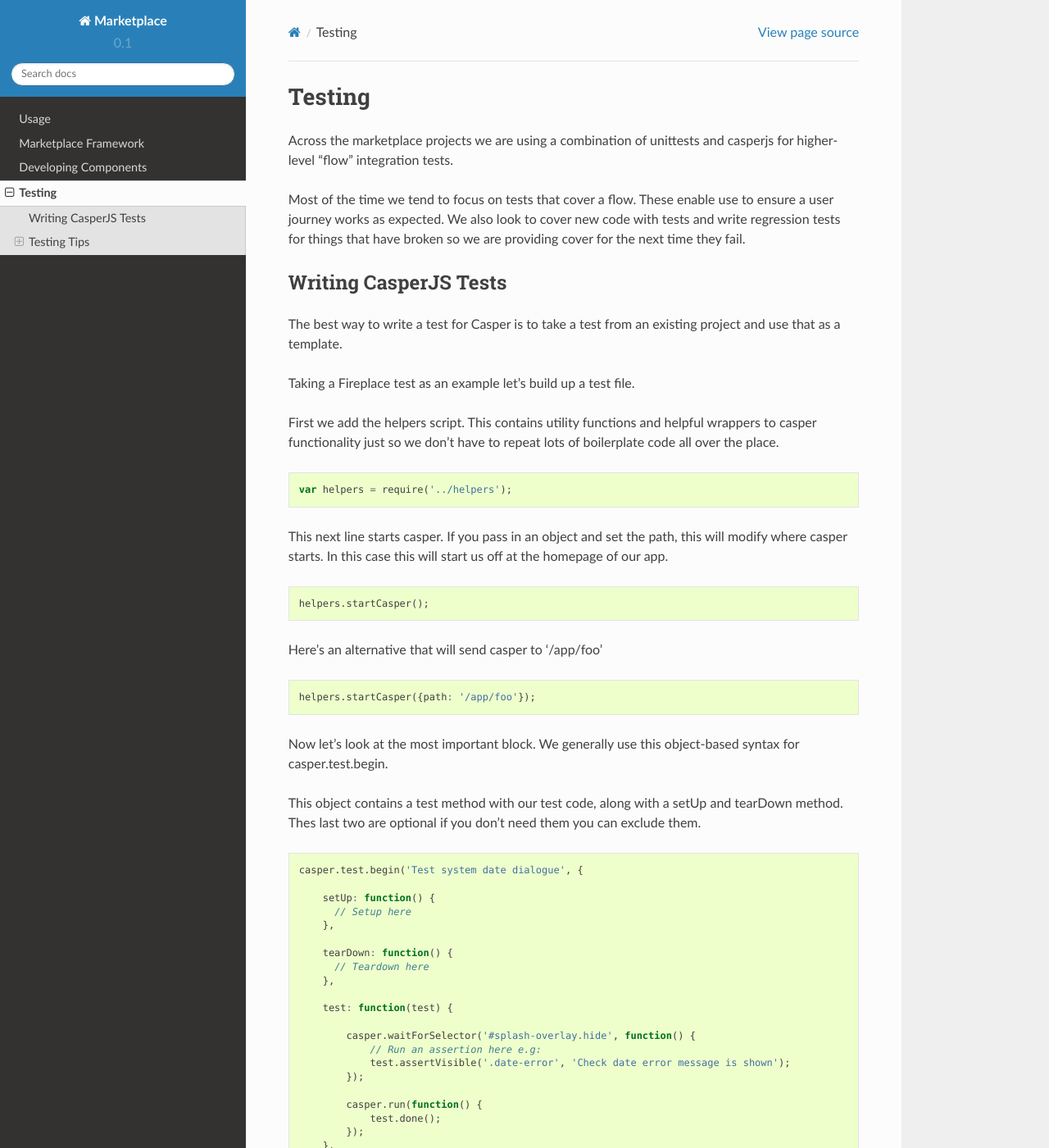
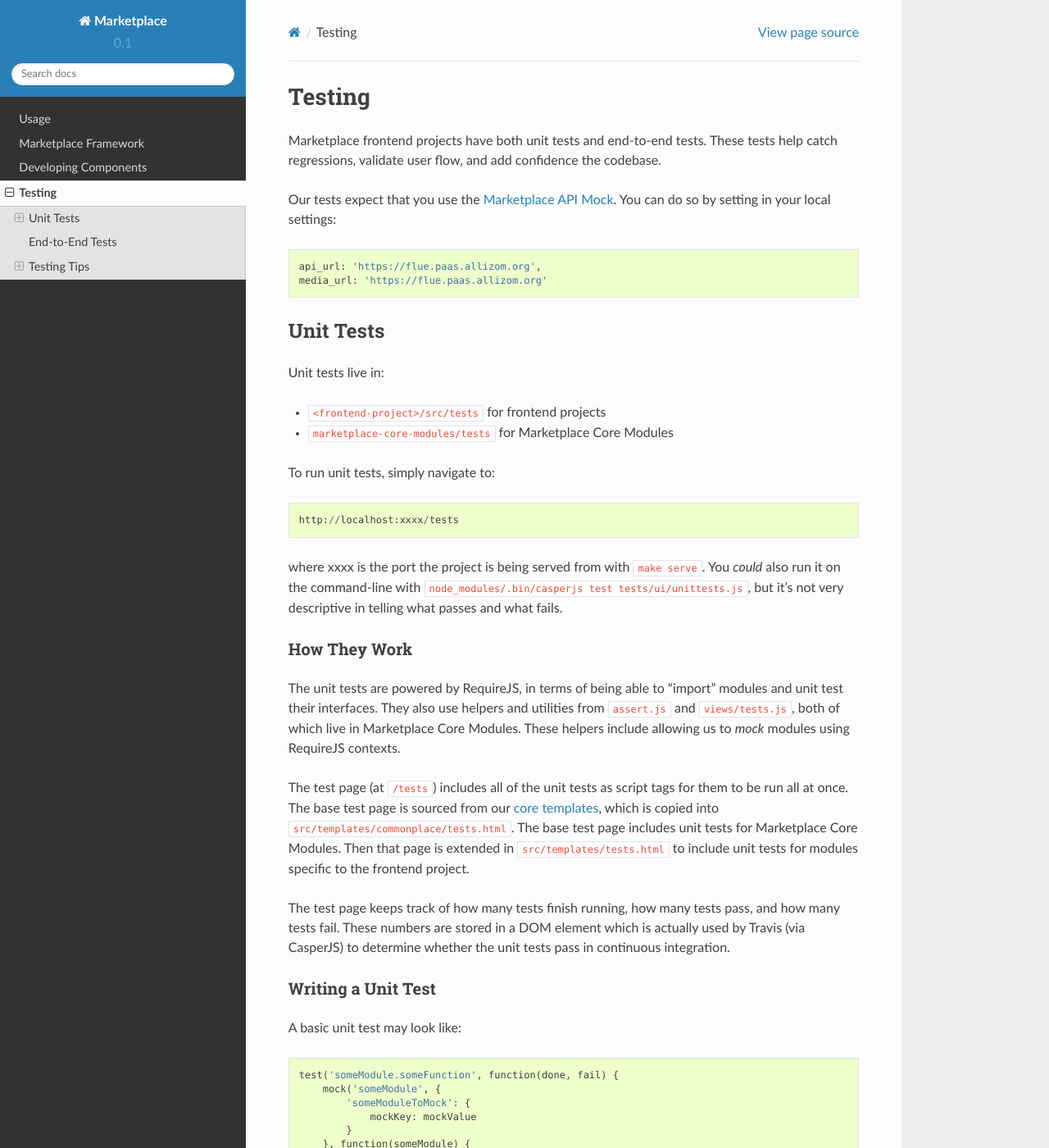
Before and after one commit to mozilla/marketplace-frontend-docs, a Sphinx documentation site: the page built from docs/topics/testing.rst, in a window 1280 px wide and 1400 px high. Shown: the whole window at 82% size. Built offline with Sphinx 7.4.7 and the Read the Docs theme 2.0.0, drawn with Linux system fonts in a browser that asks for light colours; pages that are not in the unit, such as notebooks, are missing from menus; some of the changed text lies outside the part shown.

Commit message:
work on testing docs

```diff
--- a/docs/topics/testing.rst
+++ b/docs/topics/testing.rst
@@ -1,17 +1,91 @@
 Testing
 =======
 
-Across the marketplace projects we are using a combination of unittests and casperjs
-for higher-level "flow" integration tests.
+Marketplace frontend projects have both unit tests and end-to-end tests. These
+tests help catch regressions, validate user flow, and add confidence the
+codebase.
 
-Most of the time we tend to focus on tests that cover a flow. These enable use to ensure
-a user journey works as expected. We also look to cover new code with tests and write
-regression tests for things that have broken so we are providing cover for the next time
-they fail.
+Our tests expect that you use the
+`Marketplace API Mock <https://github.com/mozilla/marketplace-api-mock>`_. You
+can do so by setting in your local settings::
+
+    api_url: 'https://flue.paas.allizom.org',
+    media_url: 'https://flue.paas.allizom.org'
 
 
-Writing CasperJS Tests
-----------------------
+Unit Tests
+~~~~~~~~~~
+
+Unit tests live in:
+
+- ``<frontend-project>/src/tests`` for frontend projects
+- ``marketplace-core-modules/tests`` for Marketplace Core Modules
+
+To run unit tests, simply navigate to::
+
+    http://localhost:xxxx/tests
+
+where xxxx is the port the project is being served from with ``make serve``.
+You *could* also run it on the command-line with ``node_modules/.bin/casperjs
+test tests/ui/unittests.js``, but it's not very descriptive in telling what
+passes and what fails.
+
+How They Work
+-------------
+
+The unit tests are powered by RequireJS, in terms of being able to "import"
+modules and unit test their interfaces. They also use helpers and utilities
+from ``assert.js`` and ``views/tests.js``, both of which live in Marketplace
+Core Modules. These helpers include allowing us to *mock* modules using
+RequireJS contexts.
+
+The test page (at ``/tests``) includes all of the unit tests as script tags for
+them to be run all at once. The base test page is sourced from our
+`core templates <https://github.com/mozilla/commonplace/tree/master/dist/core-templates>`_,
+which is copied into ``src/templates/commonplace/tests.html``. The base test
+page includes unit tests for Marketplace Core Modules. Then that page is
+extended in ``src/templates/tests.html`` to include unit tests for modules
+specific to the frontend project.
+
+The test page keeps track of how many tests finish running, how many tests
+pass, and how many tests fail. These numbers are stored in a DOM element
+which is actually used by Travis (via CasperJS) to determine whether the unit
+tests pass in continuous integration.
+
+Writing a Unit Test
+-------------------
+
+A basic unit test may look like::
+
+    test('someModule.someFunction', function(done, fail) {
+        mock('someModule', {
+            'someModuleToMock': {
+                mockKey: mockValue
+            }
+        }, function(someModule) {
+            eq_(someModule.someFunction(), 'My Expected Value');
+            someModule.someOtherFunction().fail(fail);
+            done();
+        }, fail);
+    });
+
+Things to note:
+
+- ``test`` is a function defined in ``marketplace-core-modules/views/tests.js``
+  as ``window.test``. It takes the name of the test. Then it injects a done and
+  fail callback, which should be invoked on test finish and test failure. It
+  has behavior to update the ran/pass/fail counts.
+- ``mock`` is a function defined in ``marketplace-core-modules/assert.js``. It
+  takes the name of the module being tested, and then an object containing
+  the mocks. With the object's keys being the name of a module to mock, and
+  the value being another object what to mock within the module. This is all
+  done using RequireJS contexts. Each time mock is called, a unique RequireJS
+  context is generated that uses the ``map`` config of the RequireJS config. It
+  then stubs (not extends) the modules with what you pass in as the mock.
+
+
+End-to-End Tests
+~~~~~~~~~~~~~~~~
 
 The best way to write a test for Casper is to take a test from an existing project
 and use that as a template.
@@ -73,10 +147,10 @@
 The last block that contains `test.done()` is very important. Without this your test won't run.
 
 Testing Tips
-------------
+~~~~~~~~~~~~
 
 When to write a test
-____________________
+--------------------
 
 If you're adding a feature to a project that support front-end tests (Fireplace/Spartacus etc) then
 always look to cover your feature with a test.
@@ -86,7 +160,7 @@
 cause this bug to re-occur in the future.
 
 When to write a unitest vs a casperjs flow test
-_______________________________________________
+-----------------------------------------------
 
 If you're adding something that has defined input/output or can be tested at a low level easily
 then a unittest can be the best place to test it. If your code is more involved e.g. it does UI
@@ -94,7 +168,7 @@
 
 
 Using `waitFor` to wait for conditions
-______________________________________
+--------------------------------------
 
 `waitFor <http://docs.casperjs.org/en/latest/modules/casper.html#waitfor>`_ methods are very useful for making casper wait until a condition is met before trying
 to test something. Generally you should never need to use a timeout or `casper.wait`
@@ -115,14 +189,14 @@
 
 
 Avoid testing for specific strings
-__________________________________
+----------------------------------
 
 We do it in a few places but generally it's good to try and avoid string checking
 as it's likely to break when strings are updated.
 
 
 Check casper's API for existing methods that will do what you want
-__________________________________________________________________
+
 
 There's lots and lots of stuff in the API already. Always take a look before
 rolling your own function.
@@ -131,7 +205,7 @@
 
 
 Understand the different environments
-_____________________________________
+-------------------------------------
 
 The code in tests doesn't run in the browser environment. When you use casper's API
 it's talking to Phantom (or a.n.other backend).
@@ -151,7 +225,7 @@
 
 
 setUp not running early enough
-______________________________
+------------------------------
 
 Sometimes we need to do things in setUp to modify a page to test specific functionality.
 One problem that you might find is that setUp fires too early and changes made there don't work
```
